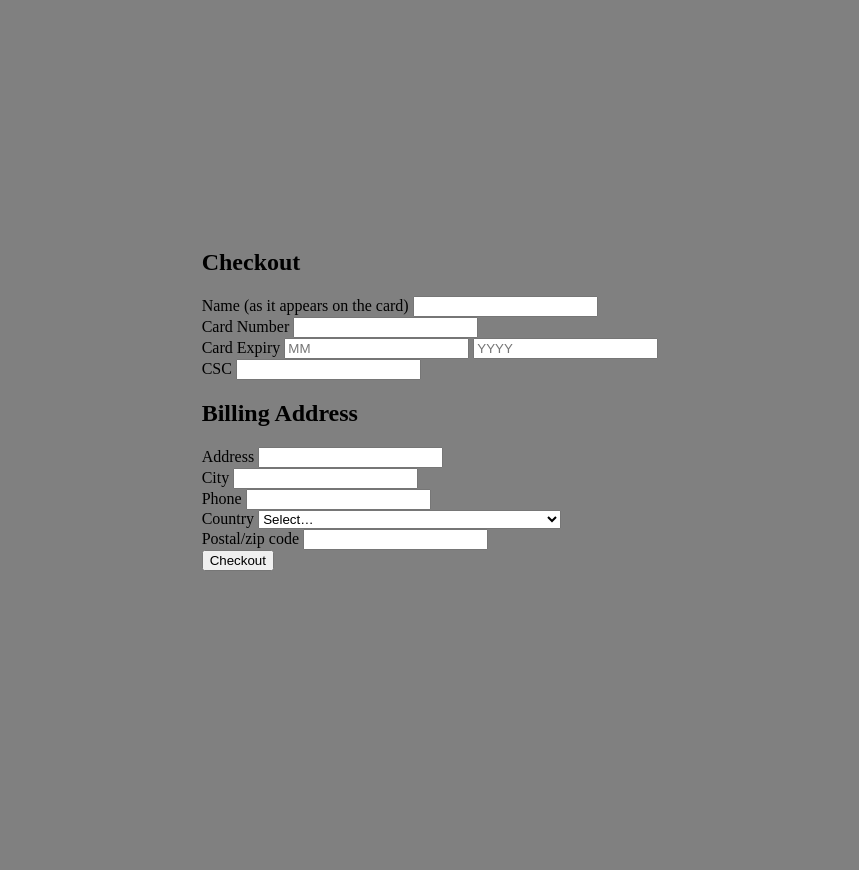
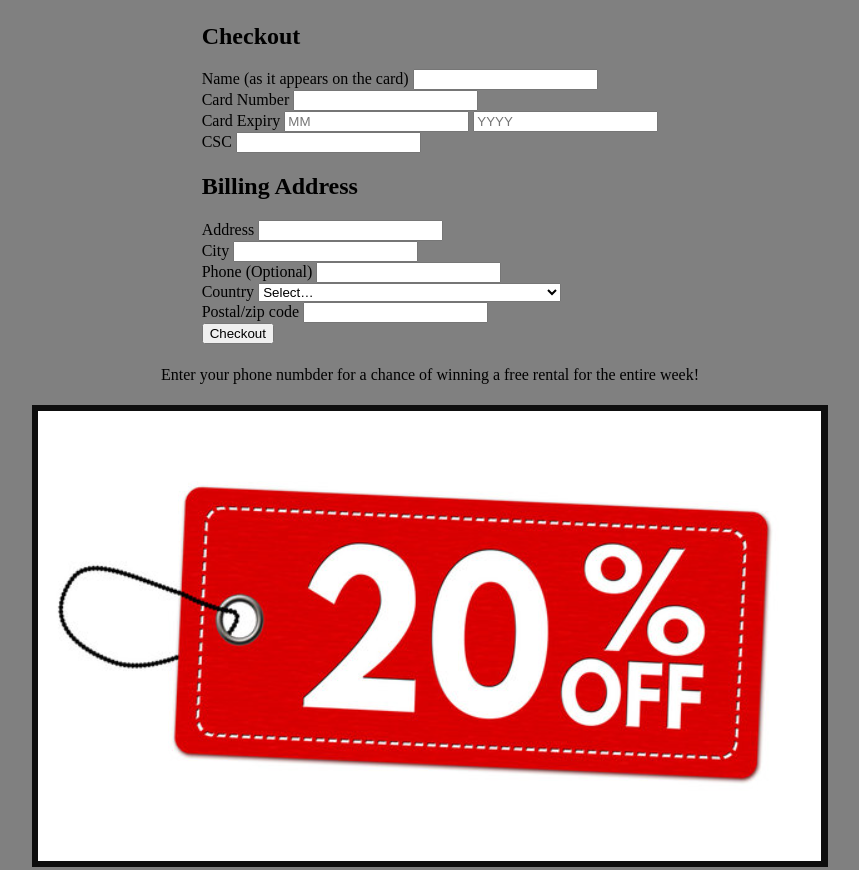
Before and after one commit to pshutt4/CMPS480Summer2021, a website: page src/public/Checkout.html in a window 1280 px wide. Shown: the whole page, without its empty margins (210-1069 px from the left). Before the commit the page ends 800 px from the top, so only its background shows below. Drawn offline with Linux system fonts and the light colour scheme.

Commit message:
added an image to the checkout page to remove empty space.

```diff
--- a/src/public/Checkout.html
+++ b/src/public/Checkout.html
@@ -42,7 +42,7 @@
               <input id="id_bill-locality" type="text" class="text" autocomplete="billing locality" name="billing-locality" required>
             </div>
             <div class="field field-major">
-              <label for="id_bill-phone">Phone <span class="minor"></span></label>
+              <label for="id_bill-phone">Phone (Optional) <span class="minor"></span></label>
               <input id="id_bill-phone" type="text" class="text" autocomplete="billing phone" name="billing-phone">
             </div>
           </div>
@@ -313,6 +313,8 @@
           </div>
       </div>
     </section>
+    <p>Enter your phone numbder for a chance of winning a free rental for the entire week!</p>
+    <img class="product__image" src="coupon.PNG" alt="coupon">
   <script>
     new hugs.controllers.Checkout();
   </script>
```
Also changed, not shown: src/public/coupon.PNG (added).
